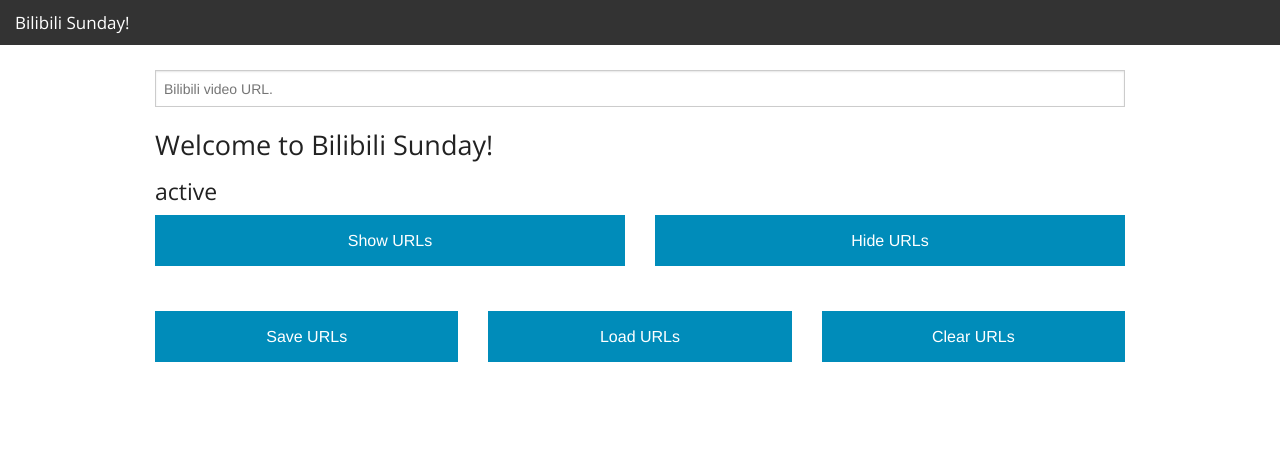
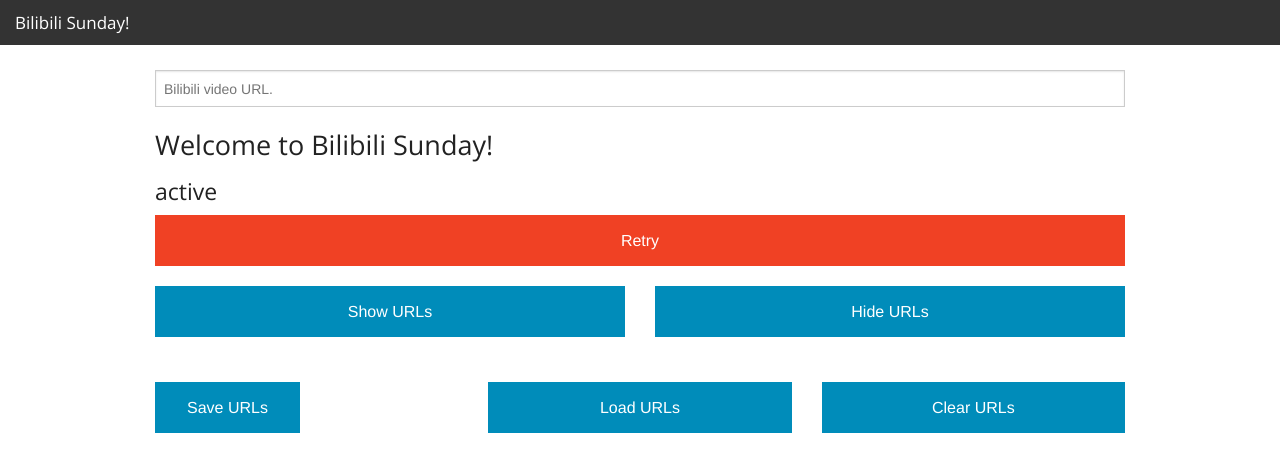
Before and after one commit to isundaylee/bilibili_sunday_webui, a plain HTML site: page index.html in a window 1280 px wide. Drawn offline with nearby package versions, Linux system fonts and the light colour scheme.

Commit message:
Adds retry button.

```diff
--- a/css/index.css
+++ b/css/index.css
@@ -14,7 +14,7 @@
   margin-top: 30px;
 }*/
 
-#save-urls-btn, #load-urls-btn, #clear-urls-btn, #show-urls-btn, #hide-urls-btn {
+#retry-btn, save-urls-btn, #load-urls-btn, #clear-urls-btn, #show-urls-btn, #hide-urls-btn {
   width: 100%;
 }
 
--- a/index.html
+++ b/index.html
@@ -45,6 +45,12 @@
       </div>
     </div>
 
+    <div class="row" id="retry-button-panel">
+      <div class="small-12 column">
+        <a href="javascript: retry(); " class="button alert" id="retry-btn">Retry</a>
+      </div>
+    </div>
+
     <div class="row" id="urls-visibility-buttons">
       <div class="small-6 column">
         <a href="javascript: show_urls(); " class="button" id="show-urls-btn">Show URLs</a>
```
